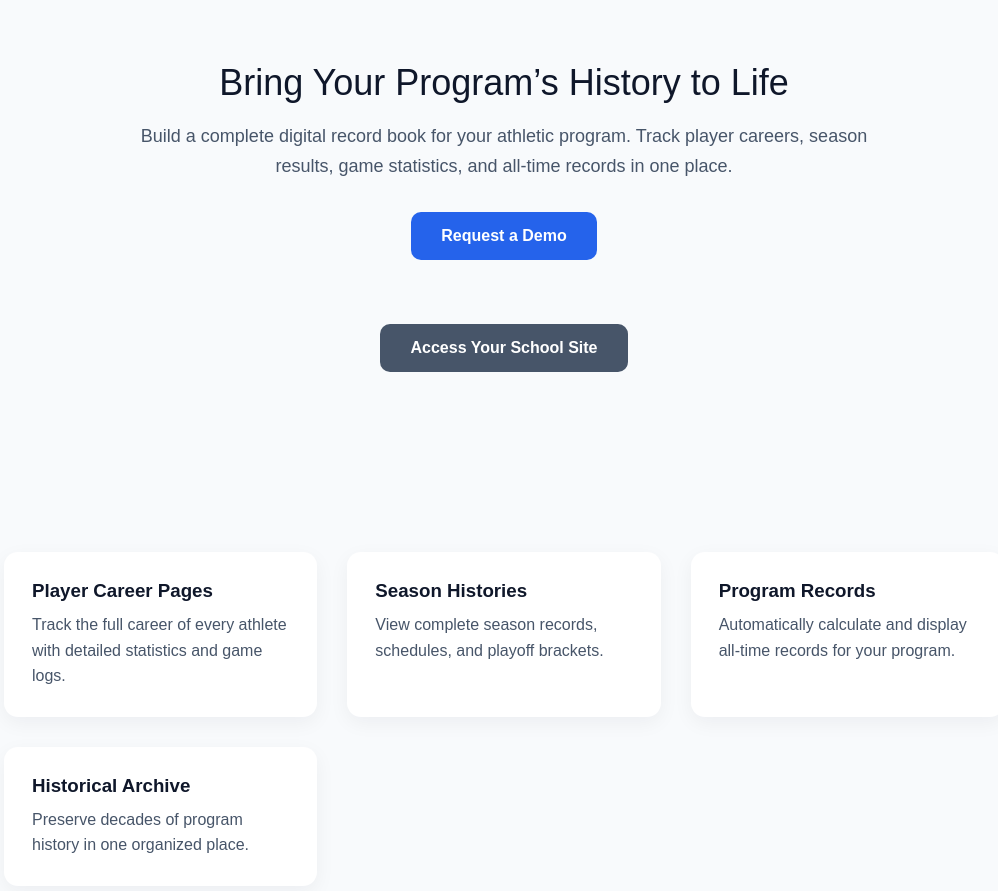
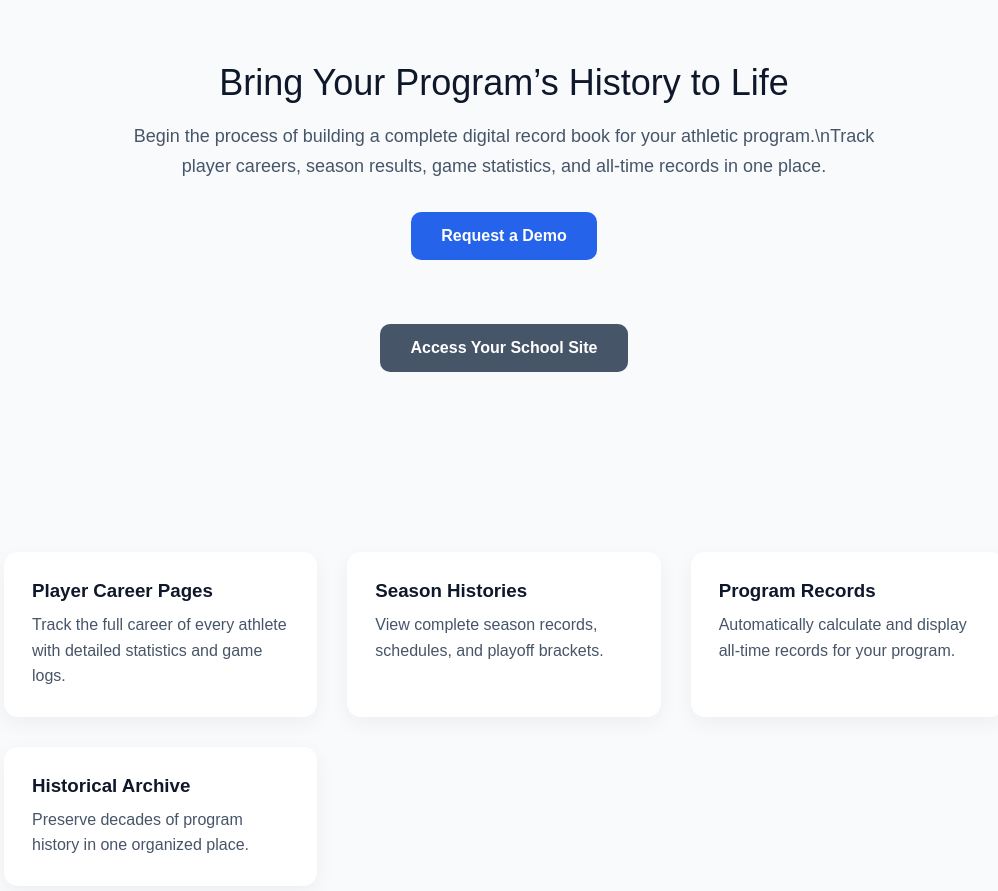
Before and after one commit to newonda1/preplegacy, a website: page index.html in a window 1280 px wide. Shown: the part 1380-2271 px from the top of the page, without its empty margins (136-1134 px from the left). Drawn offline with Linux system fonts and the light colour scheme.

Commit message:
Update index.html

```diff
--- a/index.html
+++ b/index.html
@@ -273,7 +273,7 @@ footer{
 <section class="section demo-section">
   <h2 class="section-title">Bring Your Program’s History to Life</h2>
   <p class="section-copy">
-    Build a complete digital record book for your athletic program. Track player careers,
+    Begin the process of building a complete digital record book for your athletic program.\nTrack player careers,
     season results, game statistics, and all-time records in one place.
   </p>
 
```
